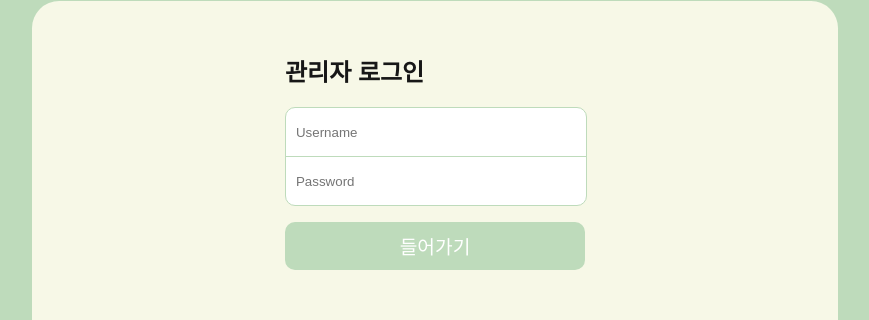
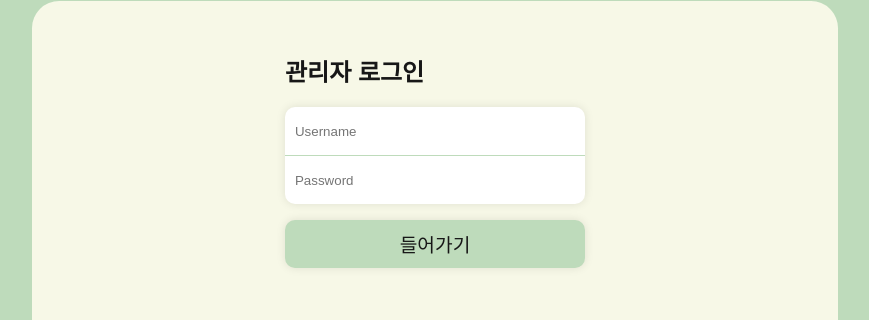
Before and after one commit to fad0805/homepage, a Next.js app in the folder web/: page /signin in a window 1280 px wide. Shown: the part 243-563 px from the top of the page, without its empty margins (205-1074 px from the left). Built offline with nearby package versions, Linux system fonts and the light colour scheme; a web font is replaced by a local one.

Commit message:
Add box-shadow for items

```diff
--- a/web/public/styles/characters.scss
+++ b/web/public/styles/characters.scss
@@ -45,6 +45,7 @@
         width: 20rem;
         border-radius: 7px;
         filter: grayscale(90%);
+        box-shadow: 0 0 10px rgba(0, 0, 0, 0.15);
 
         &:hover,
         &:focus,
--- a/web/public/styles/globals.scss
+++ b/web/public/styles/globals.scss
@@ -21,6 +21,9 @@
   --foreground: #{$light-text};
   --subtheme: #{$light-bg-sub};
   --title-color: #{color.adjust($maintheme, $lightness: -55%)};
+  --input-background: #{$white};
+  --input-text: var(--foreground);
+
   a, a:visited {
     color: var(--title-color);
   }
@@ -31,6 +34,9 @@
   --foreground: #{$dark-text};
   --subtheme: #{$dark-bg-sub};
   --title-color: #{color.adjust($maintheme, $lightness: -35%)};
+  --input-background: #{$dark-text};
+  --input-text: #{$dark-bg};
+
   a, a:visited {
     color: var(--title-color);
   }
--- a/web/public/styles/links.scss
+++ b/web/public/styles/links.scss
@@ -59,6 +59,7 @@
   background: var(--links-banner-bg);
   color: var(--links-banner-color);
   font-size: 0.85rem;
+  box-shadow: 0 0 10px rgba(0, 0, 0, 0.15);
 
   &:visited {
     background: var(--links-banner-bg);
--- a/web/public/styles/signin.scss
+++ b/web/public/styles/signin.scss
@@ -19,9 +19,10 @@ form {
   flex-direction: column;
   margin: 0 0 1rem 0;
   width: 100%;
-  border: 1px solid $maintheme;
+  border: none;
   border-radius: 10px;
-  background-color: $white;
+  background-color: var(--input-background);
+  box-shadow: 0 0 10px rgba(0, 0, 0, 0.1);
 
   input {
     margin: 0;
@@ -29,9 +30,10 @@ form {
     padding: 0 10px;
     border: 0;
     background-color: transparent;
+    color: var(--input-text);
 
     &:first-child {
-      border-bottom: 1px solid $maintheme;
+      border-bottom: 1px solid var(--background);
     }
   }
 }
@@ -41,6 +43,7 @@ button[type="submit"] {
   border: 0;
   border-radius: 10px;
   font-size: 1.2rem;
-  background-color: $maintheme;
-  color: $white;
+  background-color: var(--background);
+  color: var(--foreground);
+  box-shadow: 0 0 10px rgba(0, 0, 0, 0.1);
 }
```
